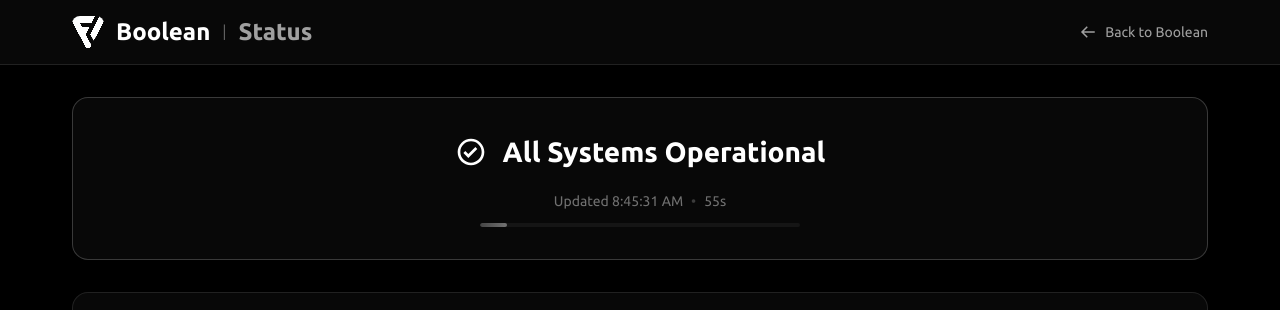
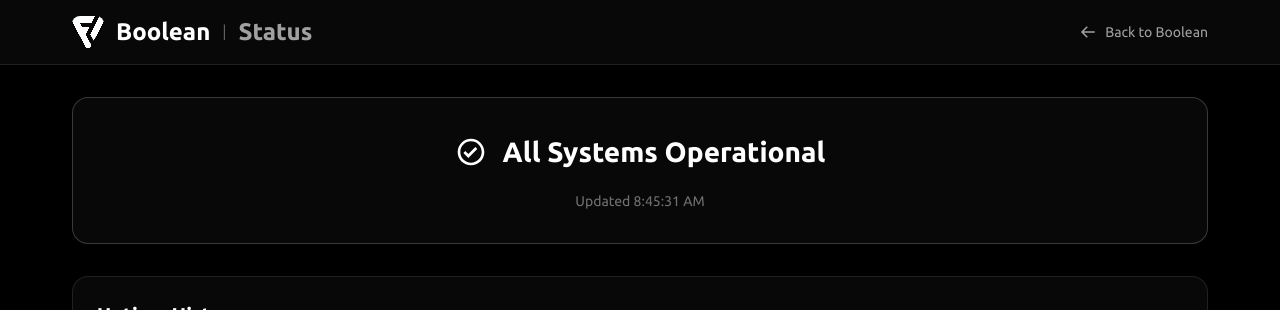
Before and after one commit to allahbobax/boolean-status, a React (Vite) app: page / in a window 1280 px wide. Shown: the top 310 px of the page. Built offline with nearby package versions, Linux system fonts and the light colour scheme; no server answers.

Commit message:
Update: -11.01.2026 -0

```diff
--- a/src/components/StatusOverview.tsx
+++ b/src/components/StatusOverview.tsx
@@ -1,11 +1,9 @@
-import { useState, useEffect, useRef } from 'react'
 import { BiCheckCircle, BiTime, BiError, BiXCircle, BiLoaderAlt } from 'react-icons/bi'
 
 interface StatusOverviewProps {
   status: 'operational' | 'degraded' | 'partial' | 'major'
   lastUpdated: Date
   loading: boolean
-  refreshInterval?: number
 }
 
 const STATUS_LABELS = {
@@ -39,40 +37,7 @@ export default function StatusOverview({
   status,
   lastUpdated,
   loading,
-  refreshInterval = 60000,
 }: StatusOverviewProps) {
-  const totalSeconds = refreshInterval / 1000
-  const [secondsLeft, setSecondsLeft] = useState(totalSeconds)
-  const startTimeRef = useRef<number | null>(null)
-
-  // Reset timer when lastUpdated changes (actual data refresh happened)
-  useEffect(() => {
-    startTimeRef.current = Date.now()
-    setSecondsLeft(totalSeconds)
-  }, [lastUpdated, totalSeconds])
-
-  // Countdown timer synced to actual refresh moments
-  useEffect(() => {
-    const tick = () => {
-      if (startTimeRef.current === null) {
-        startTimeRef.current = Date.now()
-      }
-
-      const elapsed = (Date.now() - startTimeRef.current) / 1000
-      const remaining = Math.max(0, Math.ceil(totalSeconds - elapsed))
-
-      setSecondsLeft(remaining)
-    }
-
-    // Initial tick
-    tick()
-
-    const interval = setInterval(tick, 1000)
-    return () => clearInterval(interval)
-  }, [totalSeconds])
-
-  const progress = ((totalSeconds - secondsLeft) / totalSeconds) * 100
-
   if (loading) {
     return (
       <div className="bg-card-bg border border-border-color rounded-2xl p-8 text-center transition-all duration-300 max-md:p-6">
@@ -92,20 +57,8 @@ export default function StatusOverview({
       </div>
 
       {/* Update indicator */}
-      <div className="mt-4 flex items-center justify-center gap-2 text-text-tertiary text-sm">
+      <div className="mt-4 flex items-center justify-center text-text-tertiary text-sm">
         <span>Updated {lastUpdated.toLocaleTimeString()}</span>
-        <span className="text-text-tertiary/50">•</span>
-        <span className="tabular-nums">{secondsLeft}s</span>
-      </div>
-
-      {/* Progress bar */}
-      <div className="mt-3 mx-auto max-w-xs">
-        <div className="h-1 bg-white/5 rounded-full overflow-hidden">
-          <div
-            className="h-full bg-gradient-to-r from-white/20 to-white/40 rounded-full transition-all duration-100 ease-linear"
-            style={{ width: `${progress}%` }}
-          />
-        </div>
       </div>
     </div>
   )
```
